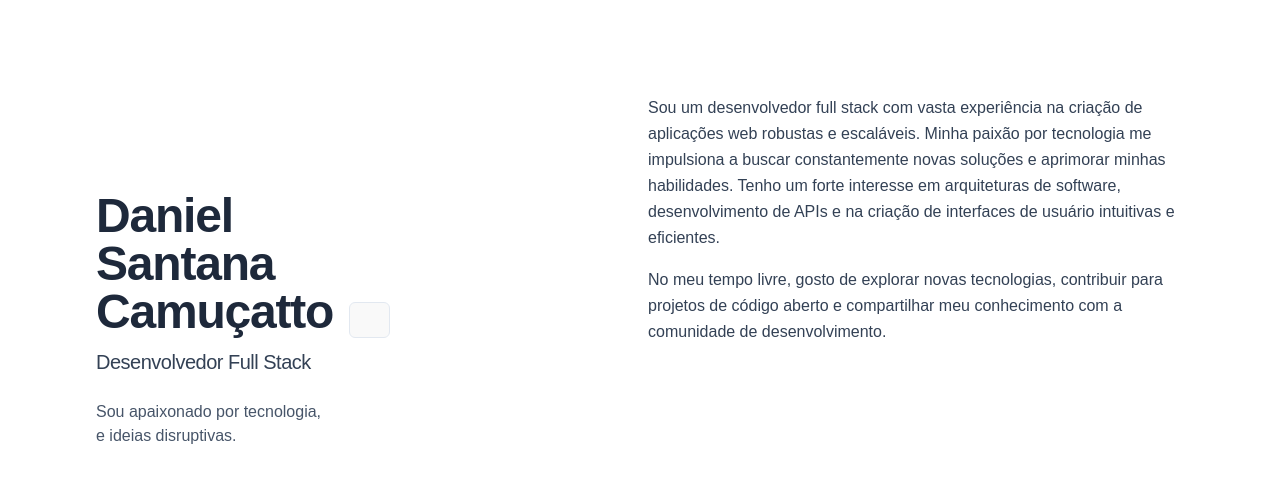
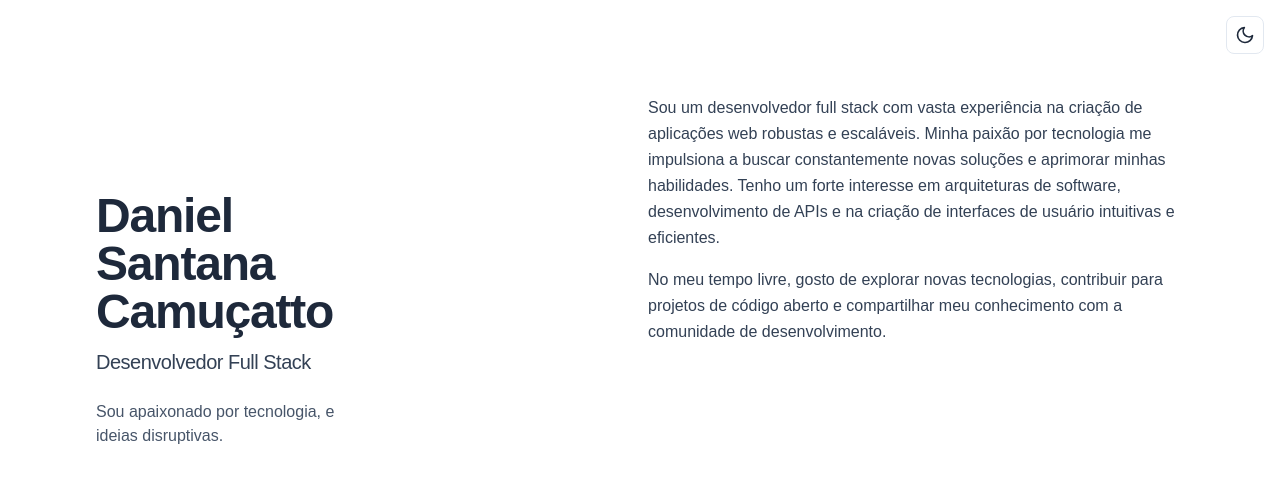
Before and after one commit to DanielCamucatto/danielcamucatto.dev, a React (Vite) app in the folder frontend/: page / in a window 1280 px wide. Shown: the top 491 px of the page. Built offline with nearby package versions, Linux system fonts and the light colour scheme.

Commit message:
feat: aprimora funcionalidade de toggle theme

```diff
--- a/frontend/src/App.css
+++ b/frontend/src/App.css
@@ -1,67 +1,69 @@
+@tailwind base;
+@tailwind components;
+@tailwind utilities;
+
 body {
-  background-color: #0f172a;
-  color: #e2e8f0;
+  margin: 0;
+  min-height: 100vh;
+}
+
+/* Tema escuro é o padrão */
+body {
+  @apply bg-slate-900;
+}
+
+/* Quando o tema é claro */
+body {
   font-family: sans-serif;
   margin: 0;
   display: flex;
   align-items: center;
   justify-content: center;
+  background-color: white;
+  transition: background-color 0.3s ease;
+}
+
+/* Dark theme */
+.dark body {
+  background-color: #0f172a;
 }
 
 .container {
-  display: flex;
-  max-width: 1200px;
-  margin: 0 auto;
-  padding: 40px;
+  @apply flex max-w-7xl mx-auto p-10;
 }
 
 .left-column {
-  width: 40%;
-  position: sticky;
-  top: 40px;
-  height: 100vh; /* Ocupa a altura da tela */
-  display: flex;
-  flex-direction: column;
-  justify-content: space-between; /* Distribui o espaço entre os elementos */
+  @apply w-2/5 sticky top-10 h-screen flex flex-col justify-between;
 }
 
 .right-column {
-  width: 60%;
-  padding-left: 40px;
+  @apply w-3/5 pl-10;
 }
 
 h1 {
-  font-size: 2.5rem;
-  margin-bottom: 0.5rem;
+  @apply text-4xl mb-2 font-bold text-slate-800 dark:text-slate-200;
 }
 
 h2 {
-  font-size: 1.5rem;
-  color: #94a3b8;
-  margin-bottom: 1.5rem;
+  @apply text-xl mb-6 text-slate-700 dark:text-slate-400;
 }
 
 nav ul {
-  list-style: none;
-  padding: 0;
+  @apply list-none p-0;
 }
 
 nav li {
-  margin-bottom: 1rem;
+  @apply mb-4;
 }
 
 nav a {
-  color: #e2e8f0;
-  text-decoration: none;
-  font-weight: bold;
+  @apply text-slate-900 dark:text-slate-200 no-underline font-bold;
 }
 
 section {
-  margin-bottom: 3rem;
+  @apply mb-12;
 }
 
 section h2 {
-  font-size: 1.8rem;
-  color: #e2e8f0;
-  margin-bottom: 1.5rem;
+  @apply text-2xl text-slate-800 dark:text-slate-200 mb-6;
 }
--- a/frontend/src/App.tsx
+++ b/frontend/src/App.tsx
@@ -1,7 +1,7 @@
 import './App.css';
 import { useEffect, useRef } from 'react';
 import { ThemeProvider } from './contexts/ThemeContext';
-import { Header, Navigation, Footer, About, Experience, Projects } from './components';
+import { Header, Navigation, Footer, About, Experience, Projects, ThemeToggle } from './components';
 
 function AppContent() {
   const highlightRef = useRef<HTMLDivElement>(null);
@@ -12,7 +12,7 @@ function AppContent() {
       const y = e.clientY;
       if (highlightRef.current) {
         highlightRef.current.style.background = `
-          radial-gradient(600px at ${x}px ${y}px, rgba(29, 78, 216, 0.15), transparent 80%)
+          radial-gradient(600px at ${x}px ${y}px, rgba(255, 255, 255, 0.1), transparent 80%)
         `;
       }
     };
@@ -20,13 +20,21 @@ function AppContent() {
     return () => window.removeEventListener('mousemove', handleMouseMove);
   }, []);
 
+  useEffect(() => {
+    // Garante que o background inicial está correto
+    if (document.body.classList.contains('dark')) {
+      highlightRef.current?.classList.add('dark');
+    }
+  }, []);
+
   return (
-    <div className="relative z-10 min-h-screen bg-white text-slate-900 dark:bg-slate-900 dark:text-slate-100 transition-colors duration-300">
+    <div className="relative z-10 min-h-screen text-slate-900 dark:text-slate-100 transition-colors duration-300">
       <div
         ref={highlightRef}
         className="fixed inset-0 pointer-events-none z-0 transition-all duration-200"
         aria-hidden
       />
+      <ThemeToggle />
       <div className="mx-auto max-w-screen-xl px-6 py-12 md:px-12 md:py-20 lg:px-24 lg:py-0">
         <div className="lg:flex lg:justify-between lg:gap-4">
           <div className="lg:sticky lg:top-0 lg:flex lg:max-h-screen lg:w-1/2 lg:flex-col lg:justify-between lg:py-24">
--- a/frontend/src/components/Header.tsx
+++ b/frontend/src/components/Header.tsx
@@ -1,13 +1,10 @@
-import ThemeToggle from './ThemeToggle';
-
 interface HeaderProps {}
 
 export default function Header({}: HeaderProps) {
   return (
     <header className="lg:sticky lg:top-0 lg:max-h-screen lg:w-1/2 lg:flex lg:flex-col lg:justify-between lg:py-24">
       <div>
-        <div className="flex items-center justify-between mb-4">
-          <div className="flex-1">
+        <div className="mb-4">
           <h1 className="text-4xl font-bold tracking-tight text-slate-800 dark:text-slate-200 sm:text-5xl">
             Daniel Santana Camuçatto
           </h1>
@@ -18,10 +15,6 @@ export default function Header({}: HeaderProps) {
             Sou apaixonado por tecnologia, e ideias disruptivas.
           </p>
         </div>
-          <div className="ml-4">
-            <ThemeToggle />
-          </div>
-        </div>
       </div>
     </header>
   );
--- a/frontend/src/components/ThemeToggle.tsx
+++ b/frontend/src/components/ThemeToggle.tsx
@@ -6,34 +6,48 @@ export default function ThemeToggle() {
   return (
     <button
       onClick={toggleTheme}
-      className="group relative flex h-9 w-9 items-center justify-center rounded-md border border-slate-200 text-slate-700 transition-colors hover:border-slate-300 hover:text-slate-900 dark:border-slate-700 dark:text-slate-400 dark:hover:border-slate-600 dark:hover:text-slate-300"
+      className="fixed top-4 right-4 p-2 rounded-lg bg-white dark:bg-slate-800 border border-slate-200 dark:border-slate-700 hover:border-slate-300 dark:hover:border-slate-600"
       aria-label={`Mudar para tema ${theme === 'light' ? 'escuro' : 'claro'}`}
     >
+      {theme === 'light' ? (
         <svg
+          xmlns="http://www.w3.org/2000/svg"
+          width="20"
+          height="20"
           viewBox="0 0 24 24"
           fill="none"
+          stroke="currentColor"
           strokeWidth="2"
           strokeLinecap="round"
           strokeLinejoin="round"
-        className="h-4 w-4"
+          className="text-slate-800"
         >
-        {theme === 'light' ? (
-          // Ícone da lua (para mudar para dark)
-          <path
-            d="M21 12.79A9 9 0 1 1 11.21 3 7 7 0 0 0 21 12.79z"
+          <path d="M21 12.79A9 9 0 1 1 11.21 3 7 7 0 0 0 21 12.79z" />
+        </svg>
+      ) : (
+        <svg
+          xmlns="http://www.w3.org/2000/svg"
+          width="20"
+          height="20"
+          viewBox="0 0 24 24"
+          fill="none"
           stroke="currentColor"
-          />
-        ) : (
-          // Ícone do sol (para mudar para light)
-          <>
-            <circle cx="12" cy="12" r="5" stroke="currentColor" />
-            <path
-              d="M12 1v2m0 18v2M4.22 4.22l1.42 1.42m12.72 12.72 1.42 1.42M1 12h2m18 0h2M4.22 19.78l1.42-1.42M18.36 5.64l1.42-1.42"
-              stroke="currentColor"
-            />
-          </>
+          strokeWidth="2"
+          strokeLinecap="round"
+          strokeLinejoin="round"
+          className="text-slate-200"
+        >
+          <circle cx="12" cy="12" r="5" />
+          <line x1="12" y1="1" x2="12" y2="3" />
+          <line x1="12" y1="21" x2="12" y2="23" />
+          <line x1="4.22" y1="4.22" x2="5.64" y2="5.64" />
+          <line x1="18.36" y1="18.36" x2="19.78" y2="19.78" />
+          <line x1="1" y1="12" x2="3" y2="12" />
+          <line x1="21" y1="12" x2="23" y2="12" />
+          <line x1="4.22" y1="19.78" x2="5.64" y2="18.36" />
+          <line x1="18.36" y1="5.64" x2="19.78" y2="4.22" />
+        </svg>
       )}
-      </svg>
     </button>
   );
 }
--- a/frontend/src/components/index.ts
+++ b/frontend/src/components/index.ts
@@ -4,3 +4,4 @@ export { default as Footer } from './Footer';
 export { default as About } from './About';
 export { default as Experience } from './Experience';
 export { default as Projects } from './Projects';
+export { default as ThemeToggle } from './ThemeToggle';
--- a/frontend/src/contexts/ThemeContext.tsx
+++ b/frontend/src/contexts/ThemeContext.tsx
@@ -1,4 +1,5 @@
-import { createContext, useContext, useEffect, useState, ReactNode } from 'react';
+import { createContext, useContext, useEffect, useState } from 'react';
+import type { ReactNode } from 'react';
 
 type Theme = 'light' | 'dark';
 
@@ -23,11 +24,21 @@ interface ThemeProviderProps {
 
 export function ThemeProvider({ children }: ThemeProviderProps) {
   const [theme, setTheme] = useState<Theme>(() => {
-    // Verifica se há um tema salvo no localStorage
-    const savedTheme = localStorage.getItem('theme') as Theme;
-    if (savedTheme) {
-      return savedTheme;
+    if (typeof window !== 'undefined') {
+      const savedTheme = localStorage.getItem('theme') as Theme;
+      if (savedTheme) {
+        if (savedTheme === 'dark') {
+          document.documentElement.classList.add('dark');
+        }
+        return savedTheme;
+      }
+
+      if (window.matchMedia('(prefers-color-scheme: dark)').matches) {
+        document.documentElement.classList.add('dark');
+        return 'dark';
+      }
     }
+    return 'light';
 
     // Verifica a preferência do sistema
     if (window.matchMedia('(prefers-color-scheme: light)').matches) {
@@ -38,12 +49,10 @@ export function ThemeProvider({ children }: ThemeProviderProps) {
   });
 
   useEffect(() => {
-    const root = window.document.documentElement;
-
     if (theme === 'dark') {
-      root.classList.add('dark');
+      document.documentElement.classList.add('dark');
     } else {
-      root.classList.remove('dark');
+      document.documentElement.classList.remove('dark');
     }
 
     localStorage.setItem('theme', theme);
```
Lines whose indentation alone changed are shown as unchanged.
